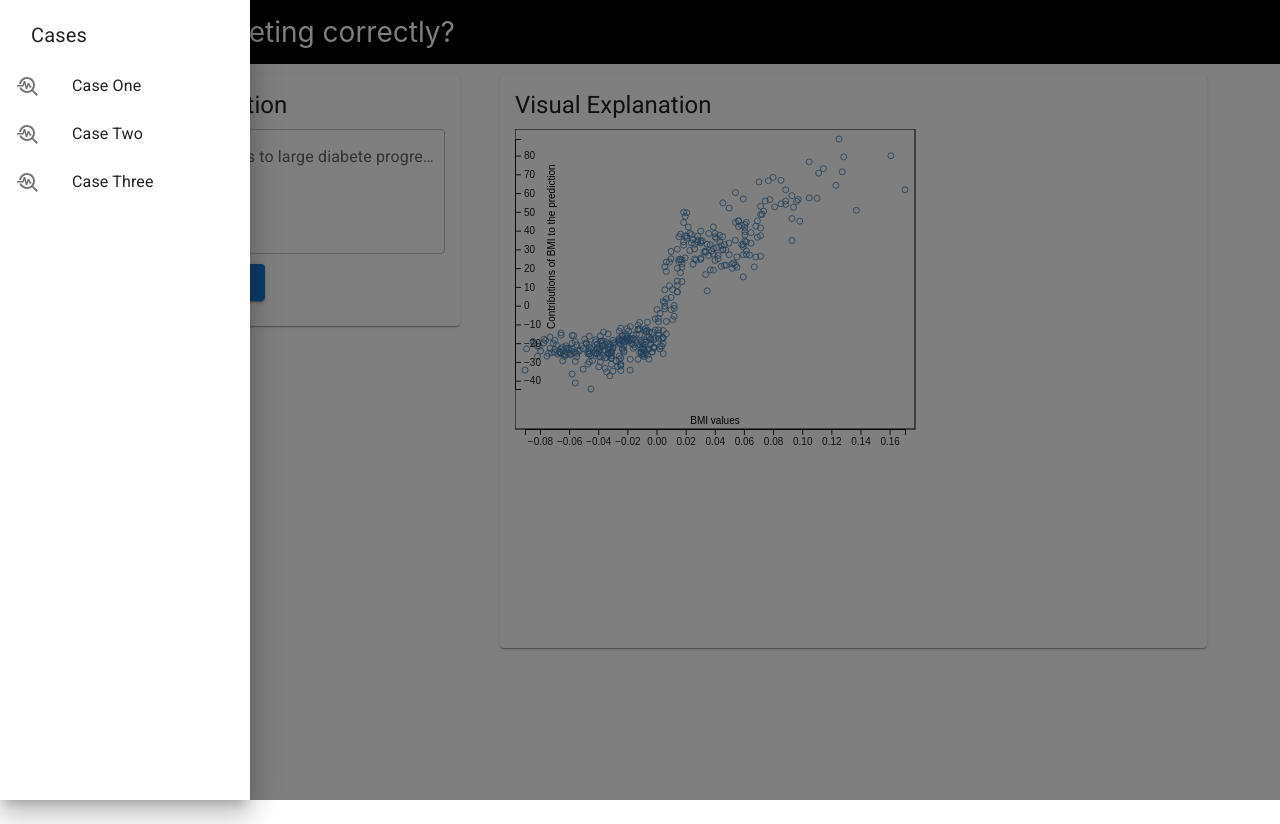
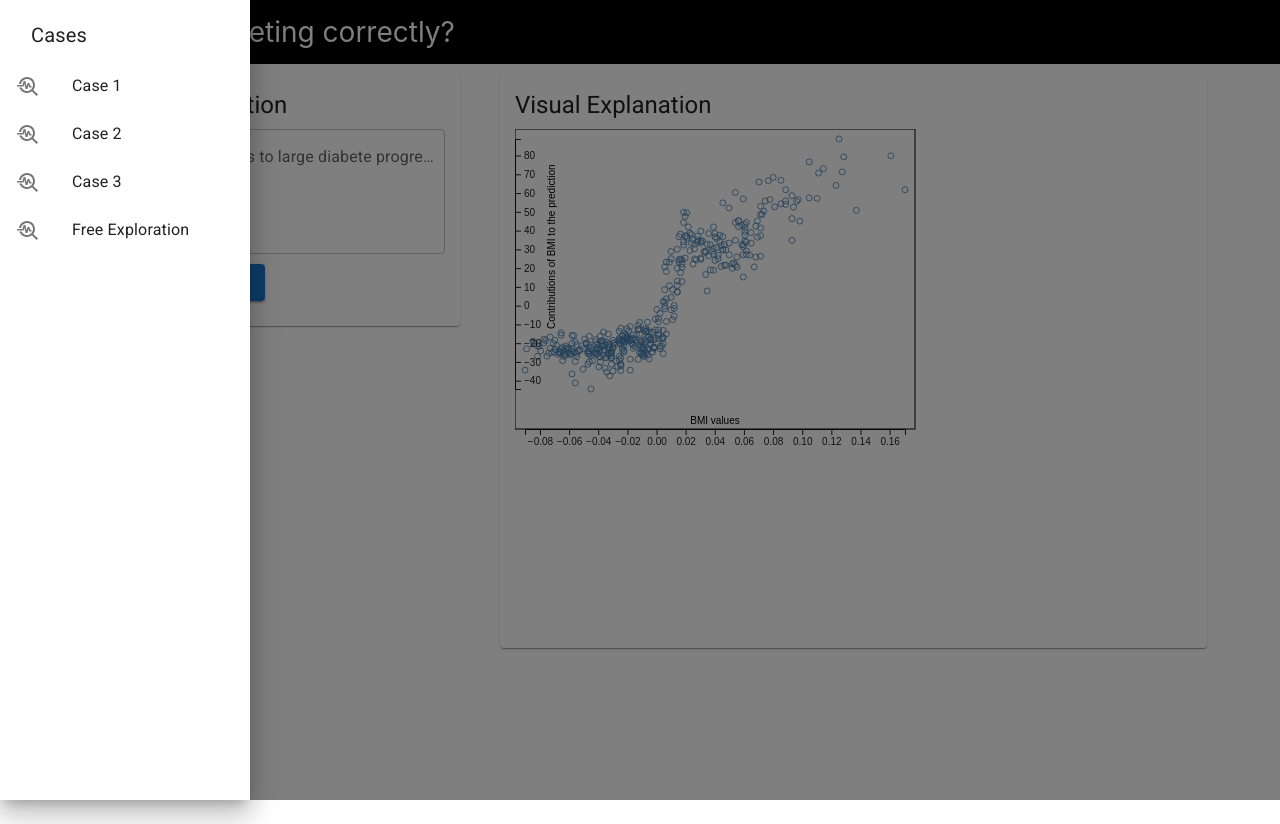
Before and after one commit to wangqianwen0418/alternative_exp, a React (Create React App) app in the folder prototype/: page /case3 in a window 1280 px wide. Both pictures are taken after a click on the button "open drawer". Shown: the top 824 px of the page. Built offline with nearby package versions, Linux system fonts and the light colour scheme.

Commit message:
better router control

```diff
--- a/prototype/src/App.tsx
+++ b/prototype/src/App.tsx
@@ -4,6 +4,7 @@ import { useState } from 'react';
 
 import Explanation from './component/Explanation';
 import Interpretation from './component/Interpretation';
+import { CASES } from './const';
 
 import './App.css';
 
@@ -24,7 +25,6 @@ interface AppProps {
     initVis: string
 }
 
-const CASES = ['Case One', 'Case Two', 'Case Three']
 
 function App(appProps: AppProps) {
     const [isSubmitted, setIsSubmitted] = useState(false);
@@ -39,13 +39,13 @@ function App(appProps: AppProps) {
                     <ListItemText primary={<span style={{ fontSize: '20px', textAlign: 'center', marginLeft: 15 }}>Cases</span>} />
                 </ListItem>
 
-                {CASES.map((name, index) => (
-                    <ListItem key={name} disablePadding>
-                        <ListItemButton href={`/case${index + 1}`}>
+                {CASES.map(c => (
+                    <ListItem key={c.name} disablePadding>
+                        <ListItemButton href={c.href}>
                             <ListItemIcon>
                                 <TroubleShootIcon />
                             </ListItemIcon>
-                            <ListItemText primary={name} />
+                            <ListItemText primary={c.name} />
                         </ListItemButton>
                     </ListItem>
                 ))}
--- /dev/null
+++ b/prototype/src/const/index.ts
@@ -0,0 +1,26 @@
+export const CASES = [
+    {
+        name: "Case 1",
+        href: "/case1",
+        hypo: '',
+        initVis: "beeswarm"
+    },
+    {
+        name: "Case 2",
+        href: "/case2",
+        hypo: '',
+        initVis: "bar"
+    },
+    {
+        name: "Case 3",
+        href: "/case3",
+        hypo: '',
+        initVis: "scatter"
+    },
+    {
+        name: "Free Exploration",
+        href: "/free",
+        hypo: '',
+        initVis: "random"
+    }
+]
--- a/prototype/src/index.tsx
+++ b/prototype/src/index.tsx
@@ -3,6 +3,8 @@ import ReactDOM from 'react-dom/client';
 import './index.css';
 import App from './App';
 import reportWebVitals from './reportWebVitals';
+
+import { CASES } from './const'
 
 import {
     createBrowserRouter,
@@ -17,27 +19,41 @@ const case1 = <App dataset='case 1' initVis='beeswarm' />
 const case2 = <App dataset='case 2' initVis='bar' />
 const case3 = <App dataset='case 3' initVis='scatter' />
 
-const router = createBrowserRouter([
-    {
-        path: "/",
-        element: case1,
-    },
-    {
-        path: "case1",
-        element: case1,
-    },
-    {
-        path: "case2",
-        element: case2,
-    },
-    {
-        path: "case3",
-        element: case3,
-    },
-]);
+
+
+// const router = createBrowserRouter([
+//     {
+//         path: "/",
+//         element: case1,
+//     },
+//     {
+//         path: "case1",
+//         element: case1,
+//     },
+//     {
+//         path: "case2",
+//         element: case2,
+//     },
+//     {
+//         path: "case3",
+//         element: case3,
+//     },
+// ]);
+
+const cases = CASES.map((c, index) => {
+    return {
+        path: c.href,
+        element: <App dataset={c.name} initVis={c.initVis} />
+    }
+})
+
+cases.unshift({
+    path: '/',
+    element: <App dataset={CASES[0].name} initVis={CASES[0].initVis} />
+})
 
 root.render(
-    <RouterProvider router={router} />
+    <RouterProvider router={createBrowserRouter(cases)} />
 );
 
 // If you want to start measuring performance in your app, pass a function
```
